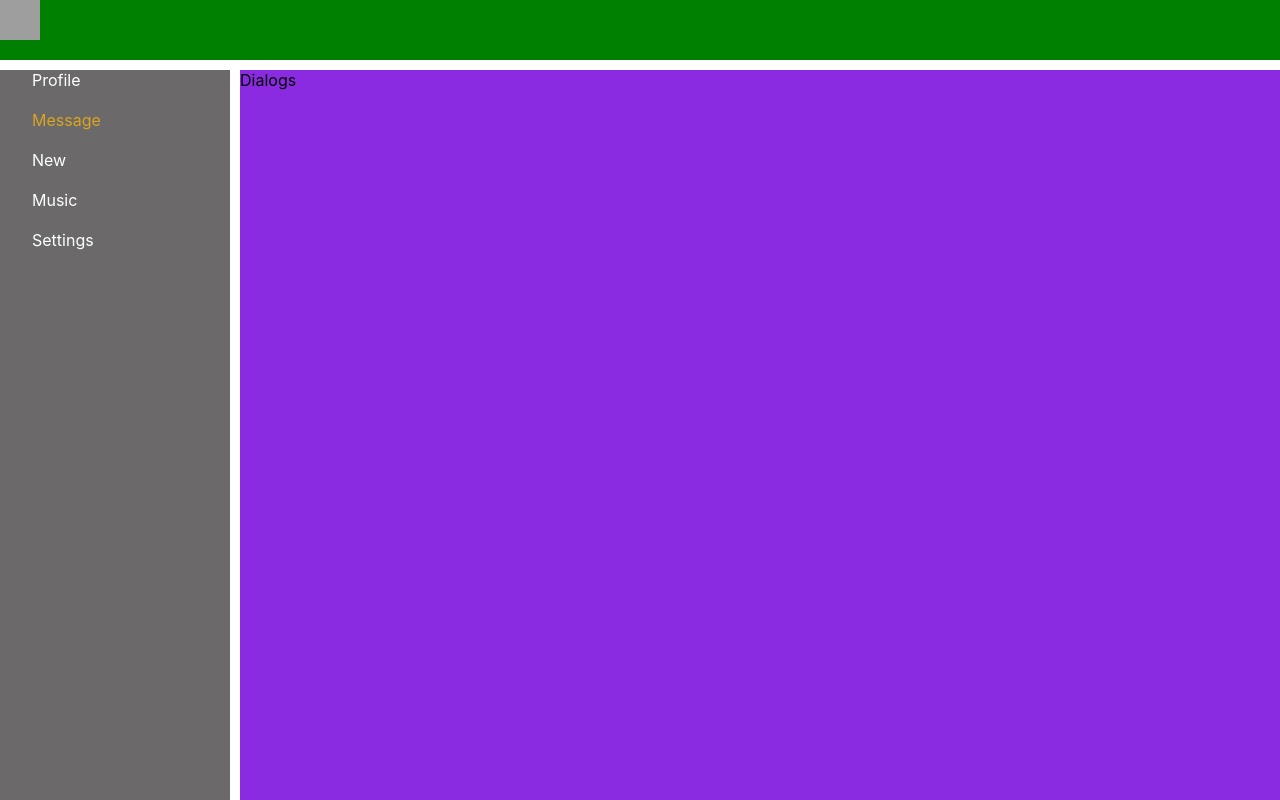
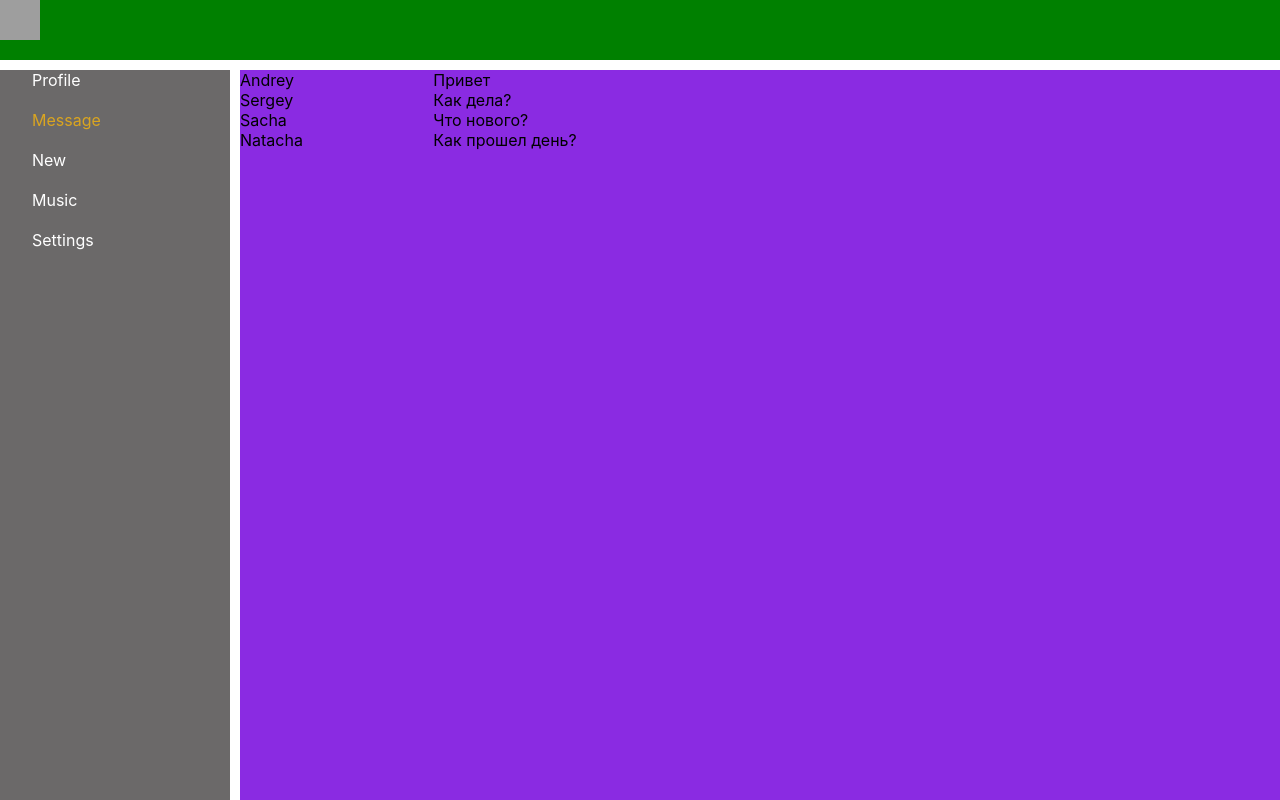
Before and after one commit to SiarheiHaurylchyk/samurai-way, a React (Create React App) app: page /dialogs in a window 1280 px wide. Shown: the top 800 px of the page. Built offline with nearby package versions, Linux system fonts and the light colour scheme; grey boxes are pictures that could not be loaded.

Commit message:
cange Dialogs comp and add Dialogs.module.css

```diff
--- /dev/null
+++ b/src/components/Dialogs/Dialogs.module.css
@@ -0,0 +1,10 @@
+.dialogs{
+    display: grid;
+    grid-template-columns: 2fr 10fr;
+}
+.dialogItems{
+
+}
+.dialog{
+
+}
--- a/src/components/Dialogs/Dialogs.tsx
+++ b/src/components/Dialogs/Dialogs.tsx
@@ -1,10 +1,24 @@
 import React from 'react';
+import style from './Dialogs.module.css'
 
 function Dialogs() {
     return (
-        <div>
-            Dialogs
-        </div>
+
+            <div className={style.dialogs}>
+                <div className={style.dialogItems}>
+                    <div className={style.dialog}>Andrey</div>
+                    <div className={style.dialog}>Sergey</div>
+                    <div className={style.dialog}>Sacha</div>
+                    <div className={style.dialog}>Natacha</div>
+                </div>
+                <div className={style.dialogsMesage}>
+                    <div className={style.dialogMessage}>Привет</div>
+                    <div className={style.dialogMessage}>Как дела?</div>
+                    <div className={style.dialogMessage}>Что нового?</div>
+                    <div className={style.dialogMessage}>Как прошел день?</div>
+                </div>
+            </div>
+
     );
 }
 
```
